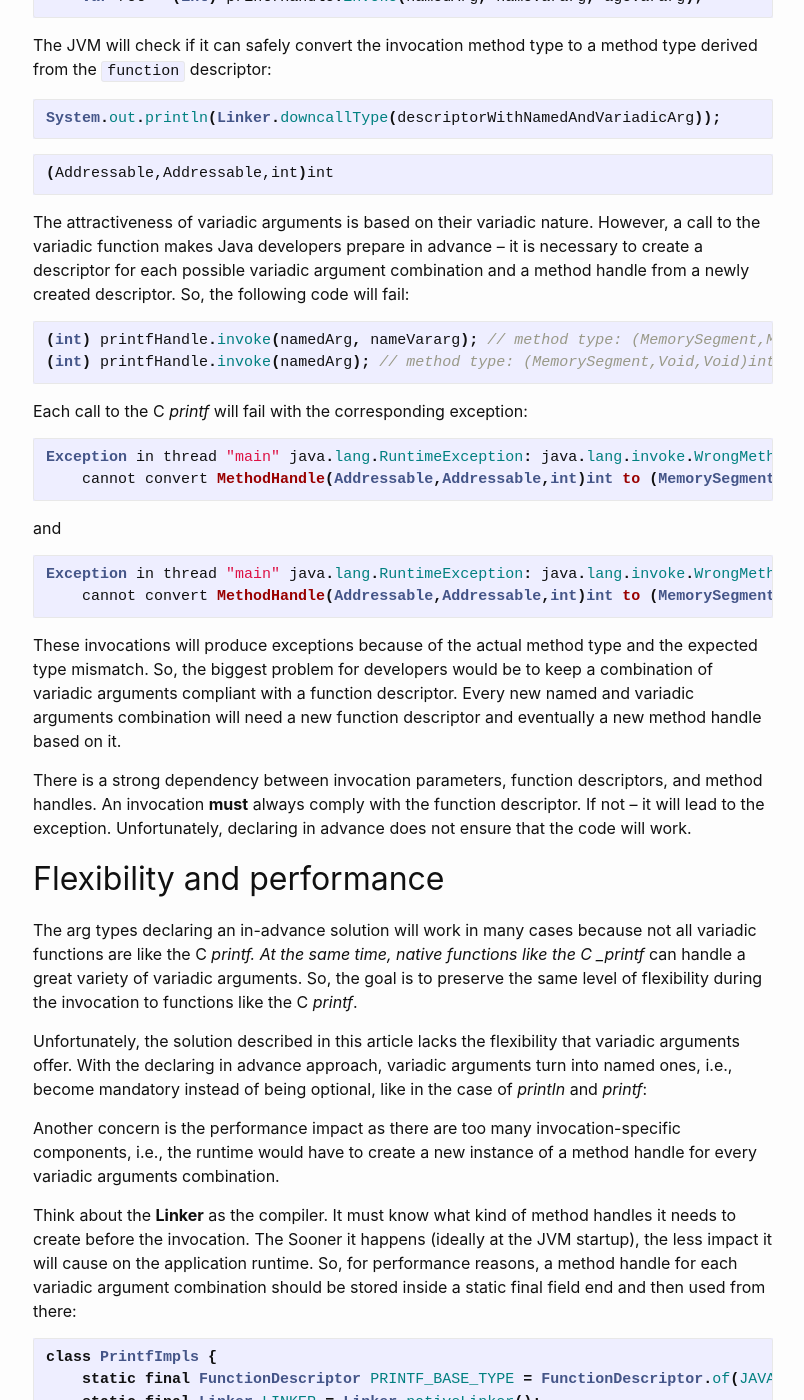
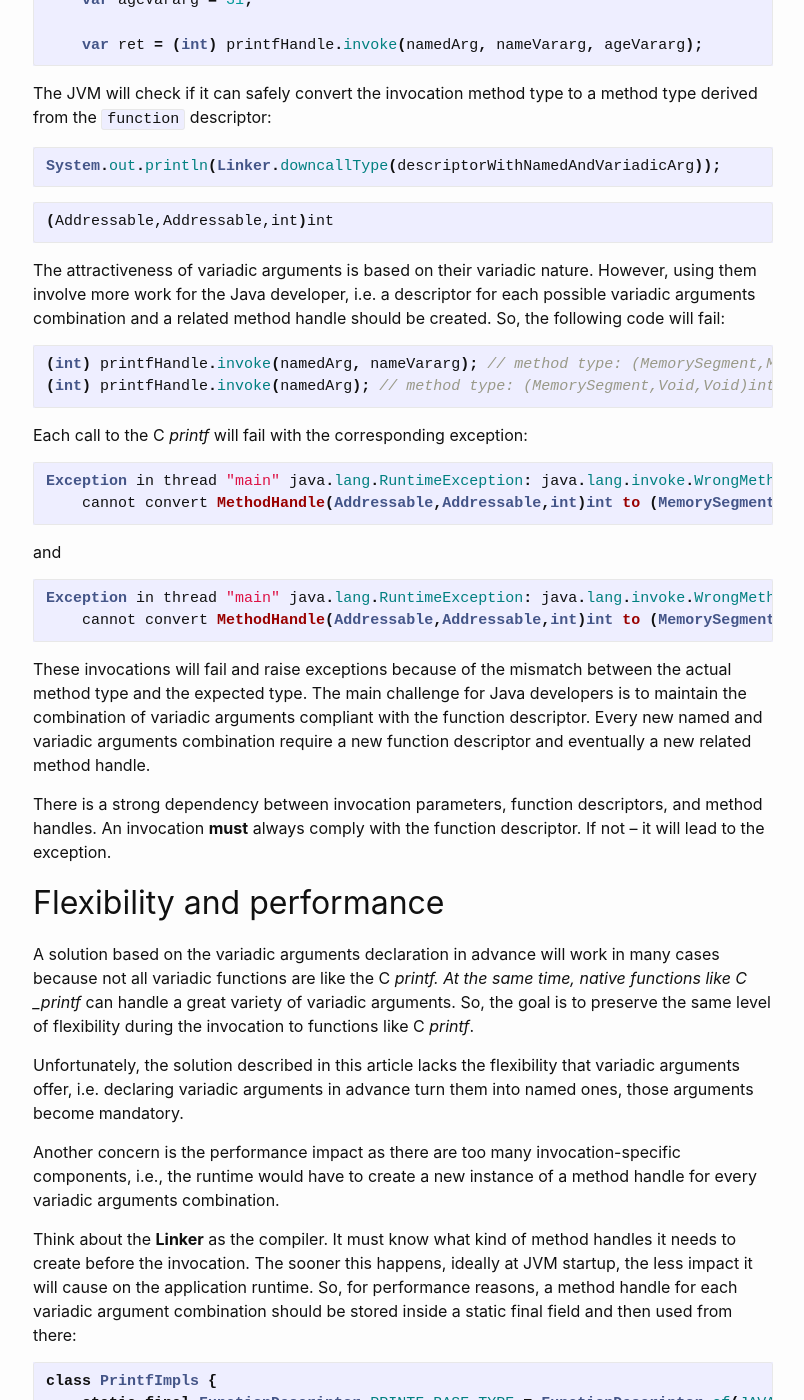
Before and after one commit to denismakogon/denismakogon.github.io, a Jekyll site: the page built from _posts/2022-06-14-introduction-to-project-panama-part-2-simplified-variadic-functions.markdown, in a window 1280 px wide and 1400 px high, scrolled down 4928 px. Shown: the whole window, without its empty margins (237-1041 px from the left). Built offline with Jekyll 4.4.1, drawn with Linux system fonts in a browser that asks for light colours; some of the changed text lies outside the part shown.

Commit message:
more review from D

````diff
--- a/_posts/2022-06-14-introduction-to-project-panama-part-2-simplified-variadic-functions.markdown
+++ b/_posts/2022-06-14-introduction-to-project-panama-part-2-simplified-variadic-functions.markdown
@@ -80,19 +80,20 @@ So, no matter what kind of combination of named and variadic arguments is provid
 var allArgs = new Object[] {namedArg1, ..., NamedArgN, varArg1, ..., varArgN};
 methodHandle.asSpreader(Object[].class, allArgs.length).invoke(allArgs);
 ```
-or passed one by another (named followed by the variadic arguments) preserving their order to comply with the **FunctionDescriptor** definition:
+or passed as varargs with named arguments first, followed by the variadic arguments, to preserve the order and comply with the **FunctionDescriptor** definition:
 ```java
 methodHandle.invoke(namedArg1, ..., NamedArgN, varArg1, ..., varArgN);
 ```
 
-The **FunctionDescriptor** isn't just a representation of the C function signature (a return value, names arguments order, and variadic arguments) but also declares the Java method type of native function.
+In addition to the C method signature (a return value, names arguments order, and variadic arguments), a **FunctionDescriptor** also declares the Java method type of that same native function.
 Therefore, to perform a native call, the Java runtime must know the method handle and how to call the native code based on the method type.
 
-#### Native function descriptor and a method type
+#### Native function descriptor and method type
 
-The **FunctionDescriptor** is the key to Invoking method type validation for a native function (safe type converting) and the only entity the JVM relies on when attempting to match the **MethodHandle::invoke** method type to the descriptor method type as a reference value.
+The **FunctionDescriptor** is key to invoke method type validation of a native function (safe type converting) and is the only entity the JVM
+relies on when attempting to match the **MethodHandle::invoke** method type to the descriptor method type as a reference value.
 
-At runtime, MethodHanlde::Invoke is called, and the JVM attempts safe type converting between the [MethodType](https://download.java.net/java/early_access/jdk19/docs/api/java.base/java/lang/invoke/MethodType.html) derived from a function descriptor
+At runtime, **MethodHandle::invoke** is called, and the JVM attempts safe type converting between the [MethodType](https://download.java.net/java/early_access/jdk19/docs/api/java.base/java/lang/invoke/MethodType.html) derived from a function descriptor
 ```java
 //                named arg      ret-value
 //                <ADDRESS>      <JAVA_INT>
@@ -102,12 +103,12 @@ and a method type created from the arguments passed to the **MethodHandle::invok
 
 In the case of the C _printf_, the JVM will check if it can safely convert a combination of named and variadic arguments submitted to the **MethodHandle::invoke** to a method type derived from the Java implementation of the C _printf_ function descriptor.
 
-In Part 1, the **MethodHandle::invoke** was called with a Java **String** object enclosed into a memory segment (**MemorySegment**):
+In Part 1, the **MethodHandle::invoke** was called with a **java.lang.String** object enclosed into a memory segment (**MemorySegment**):
 ```java
 MemorySegment cString = memorySession.allocateUtf8String(str + "\n");
 int res = (int) printfMethodHandle.invoke(cString);
 ```
-At invocation, the JVM will create a method type from arguments (`MethodHandle(MemorySegment)int`), then attempt to convert that it to a method type derived from the function descriptor:
+During the invocation, the JVM will create a method type using the arguments (`MethodHandle(MemorySegment)int`), the JVM will then attempt to convert it to a method type derived from the function descriptor:
 ```java
 //    <descriptor method type>       <invoke method type>
 ( MethodHandle(Addressable)int ) MethodHandle(MemorySegment)int
@@ -115,8 +116,9 @@ At invocation, the JVM will create a method type from arguments (`MethodHandle(M
 
 Note: Such type converting procedure would be successful because the **MemorySegment** class implements the [Addressable interface](https://download.java.net/java/early_access/jdk19/docs/api/java.base/java/lang/foreign/Addressable.html).
 
-The key takeaway is that the JVM will use the **FunctionDescriptor** return value and argument layouts to create a method type.
-So the argument types, order, and quantity validation will be enforced by the Java runtime at the call of a native function because with a return value type and the arguments form a method type:
+The key takeaway is that the JVM is leveraging the **FunctionDescriptor** return value and the argument layouts to create a method type.
+The various validation (argument types, order, quantity)  will be enforced by the JVM during the call of a native function
+because the components of a descriptor like a return value type and the argument layouts form a method type:
 ```java
 var emptyDescriptor = FunctionDescriptor.of(JAVA_INT);
 System.out.println(Linker.downcallType(emptyDescriptor));
@@ -130,14 +132,14 @@ System.out.println(Linker.downcallType(descriptorWithNamedArg));
 ```
 
 
-## Implementing C variadic functions using Foreign Function and Memory API
+## Implementing C variadic functions using the Foreign Function and Memory API
 
-A new API offers a method for the [explicit variadic arguments definition](https://download.java.net/java/early_access/jdk19/docs/api/java.base/java/lang/foreign/FunctionDescriptor.html#asVariadic(java.lang.foreign.MemoryLayout...)):
+The new Foreign Function & Memory API offers a method for the [explicit variadic arguments definition](https://download.java.net/java/early_access/jdk19/docs/api/java.base/java/lang/foreign/FunctionDescriptor.html#asVariadic(java.lang.foreign.MemoryLayout...)):
 ```java
 public FunctionDescriptor asVariadic(MemoryLayout... variadicLayouts)
 ```
 
-The argument layouts provided to **FunctionDescriptor::asVariadic** will also become a part of a method type following the named arg types:
+The argument layouts provided to **FunctionDescriptor::asVariadic** will also become a part of a method type following the namedargumenttypes:
 ```java
 var descriptorWithNamedAndVariadicArg = descriptorWithNamedArg
         .asVariadic(ADDRESS, JAVA_INT);
@@ -152,14 +154,16 @@ Let's say we want to implement the following C _printf_ downcall:
 printf("My name is %s, age %d\n",  "Denis", 31)
 ```
 
-The C _printf_ will have to accept _char * p_ and _int_ as variadic arguments, so the function descriptor must declare them explicitly in the corresponding order:
+The C _printf_ will accept _char * p_ and _int_ as variadic arguments, so the function descriptor must declare
+them explicitly in the corresponding order:
 ```java
 FunctionDescriptor descriptorWithNamedAndVariadicArg = FunctionDescriptor.of(
         JAVA_INT.withBitAlignment(32), ADDRESS.withBitAlignment(64)
 ).asVariadic(ADDRESS.withBitAlignment(64), JAVA_INT.withBitAlignment(32));
 ```
 
-Compared to the C _printf_ definition, the `descriptorWithNamedAndVariadicArg` descriptor holds more details regarding variadic arguments (types, order, and quantity). A call to a function defined by such description will have the following look:
+Compared to the C _printf_ definition, the `descriptorWithNamedAndVariadicArg` descriptor holds more details regarding
+variadic arguments (types, order, and quantity). A call to a function defined by such description will look like:
 ```java
     var namedArg = memorySession.allocateUtf8String("My name is %s, age %d\n");
     var nameVararg = memorySession.allocateUtf8String("Denis");
@@ -176,9 +180,9 @@ System.out.println(Linker.downcallType(descriptorWithNamedAndVariadicArg));
 (Addressable,Addressable,int)int
 ```
 
-The attractiveness of variadic arguments is based on their variadic nature.
-However, a call to the variadic function makes Java developers prepare in advance -- it is necessary to create a descriptor for each possible variadic argument
-combination and a method handle from a newly created descriptor. So, the following code will fail:
+The attractiveness of variadic arguments is based on their variadic nature. However, using them involve more work for the Java developer,
+i.e. a descriptor for each possible variadic arguments combination and a related method handle should be created.
+So, the following code will fail:
 ```java
 (int) printfHandle.invoke(namedArg, nameVararg); // method type: (MemorySegment,MemorySegment,Void)int
 (int) printfHandle.invoke(namedArg); // method type: (MemorySegment,Void,Void)int
@@ -194,26 +198,27 @@ Exception in thread "main" java.lang.RuntimeException: java.lang.invoke.WrongMet
     cannot convert MethodHandle(Addressable,Addressable,int)int to (MemorySegment,Void,Void)int
 ```
 
-These invocations will produce exceptions because of the actual method type and the expected type mismatch.
-So, the biggest problem for developers would be to keep a combination of variadic arguments compliant with a function descriptor. Every new named and variadic arguments combination will need a new function descriptor and eventually a new method handle based on it.
+These invocations will fail and raise exceptions because of the mismatch between the actual method type and the expected type.
+The main challenge for Java developers is to maintain the combination of variadic arguments compliant with the function descriptor.
+Every new named and variadic arguments combination require a new function descriptor and eventually a new related method handle.
 
-There is a strong dependency between invocation parameters, function descriptors, and method handles. An invocation **must** always comply with the function descriptor. If not -- it will lead to the exception.
-Unfortunately, declaring in advance does not ensure that the code will work.
+There is a strong dependency between invocation parameters, function descriptors, and method handles. An invocation **must** always comply with the function descriptor.
+If not -- it will lead to the exception.
 
 ## Flexibility and performance
 
-The arg types declaring an in-advance solution will work in many cases because not all variadic functions are like the C _printf.
-At the same time, native functions like the C _printf_ can handle a great variety of variadic arguments.
-So, the goal is to preserve the same level of flexibility during the invocation to functions like the C _printf_.
+A solution based on the variadic arguments declaration in advance will work in many cases because not all variadic functions are like the C _printf.
+At the same time, native functions like C _printf_ can handle a great variety of variadic arguments.
+So, the goal is to preserve the same level of flexibility during the invocation to functions like C _printf_.
 
-Unfortunately, the solution described in this article lacks the flexibility that variadic arguments offer.
-With the declaring in advance approach, variadic arguments turn into named ones, i.e., become mandatory instead of being optional, like in the case of _println_ and _printf_:
+Unfortunately, the solution described in this article lacks the flexibility that variadic arguments offer, i.e.
+declaring variadic arguments in advance turn them into named ones, those arguments become mandatory.
 
 Another concern is the performance impact as there are too many invocation-specific components, i.e., the runtime would have to create a new instance of a method handle for every variadic arguments combination.
 
 Think about the **Linker** as the compiler. It must know what kind of method handles it needs to create before the invocation.
-The Sooner it happens (ideally at the JVM startup), the less impact it will cause on the application runtime.
-So, for performance reasons, a method handle for each variadic argument combination should be stored inside a static final field end and then used from there:
+The sooner this happens, ideally at JVM startup, the less impact it will cause on the application runtime.
+So, for performance reasons, a method handle for each variadic argument combination should be stored inside a static final field and then used from there:
 ```java
 class PrintfImpls {
     static final FunctionDescriptor PRINTF_BASE_TYPE = FunctionDescriptor.of(JAVA_INT, ADDRESS);
@@ -235,20 +240,20 @@ The resulting method handles should be stored inside a static final field end an
 PrintfImpls.WithIntAndString.invoke(formatter, 42, stringMemorySegment);
 ```
 
-Note: The performance is more about the fact that the JIT compiler (C2) will try to inspect and pull apart a method handle,
+Note: The performance concern is more about the fact that the JIT compiler (C2) will try to inspect and pull apart a method handle,
 in order to compile a call through a method handled like a call to any normal Java method.
 But, it can only do this if the method handle is a constant (as seen by the compiler), i.e., defined as a static final field.
 
 ## Conclusions
 
-There is a strong dependency between the declaration of a native function and how it is invoked, so a function must be invoked exactly as it was declared, i.e., there's no flexibility.
-Unfortunately, it impacts the implementation of the variadic function requiring to have a function descriptor defined with the variadic argument layouts before the invocation.
-An approach like this contradicts the nature of the variadic arguments because often the number of variadic arguments, their types, and the order are unpredictable.
+There is a strong correlation between the declaration of a native function and how it is invoked, so a function must be invoked exactly as it was declared, i.e., there's no flexibility.
+This unfortunately impacts the implementation of the variadic function requiring to have a function descriptor defined with the variadic argument layouts before the invocation.
+Such an approach contradicts the nature of the variadic arguments as often the number of variadic arguments, their types, and the order are unpredictable.
 
 So, Java developers would have to deal with the impacted flexibility as well as maintain desired performance level
-by making the runtime responsible for invocations, but not for creating downcall handles before the invocation.
+by making the runtime responsible for invocations, but not for constructing downcall method handles prior the invocation of a native function.
 
-Despite the not very pessimistic tone, there is yet another way to solve the problem of the variadic function by delegating
+Despite the not very pessimistic tone, there is another way to solve the problem of the variadic function by delegating
 the infrastructure code provisioning for native functions to Project Panama code generating tool -- jextract.
 
 ## Code listing
````
